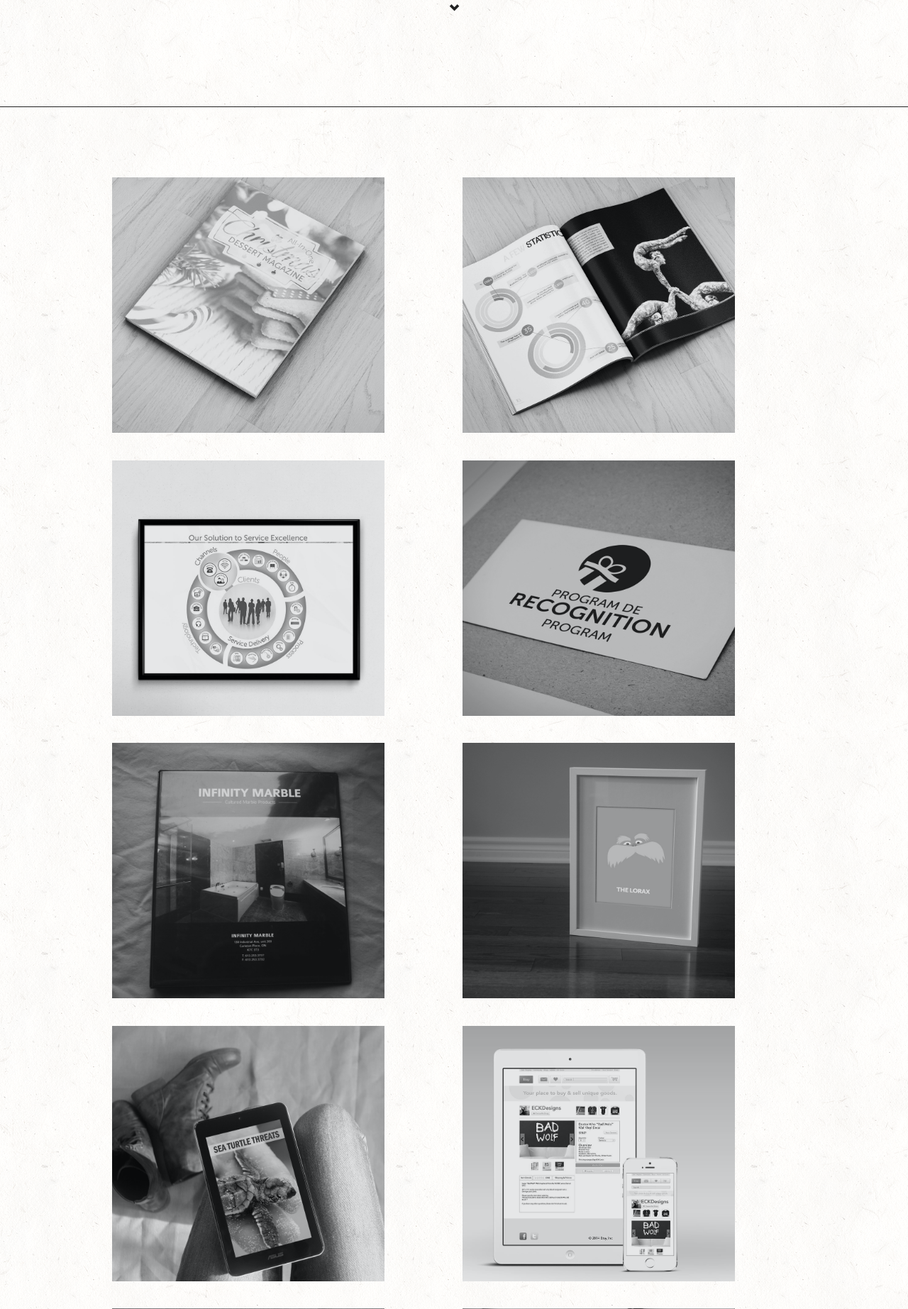
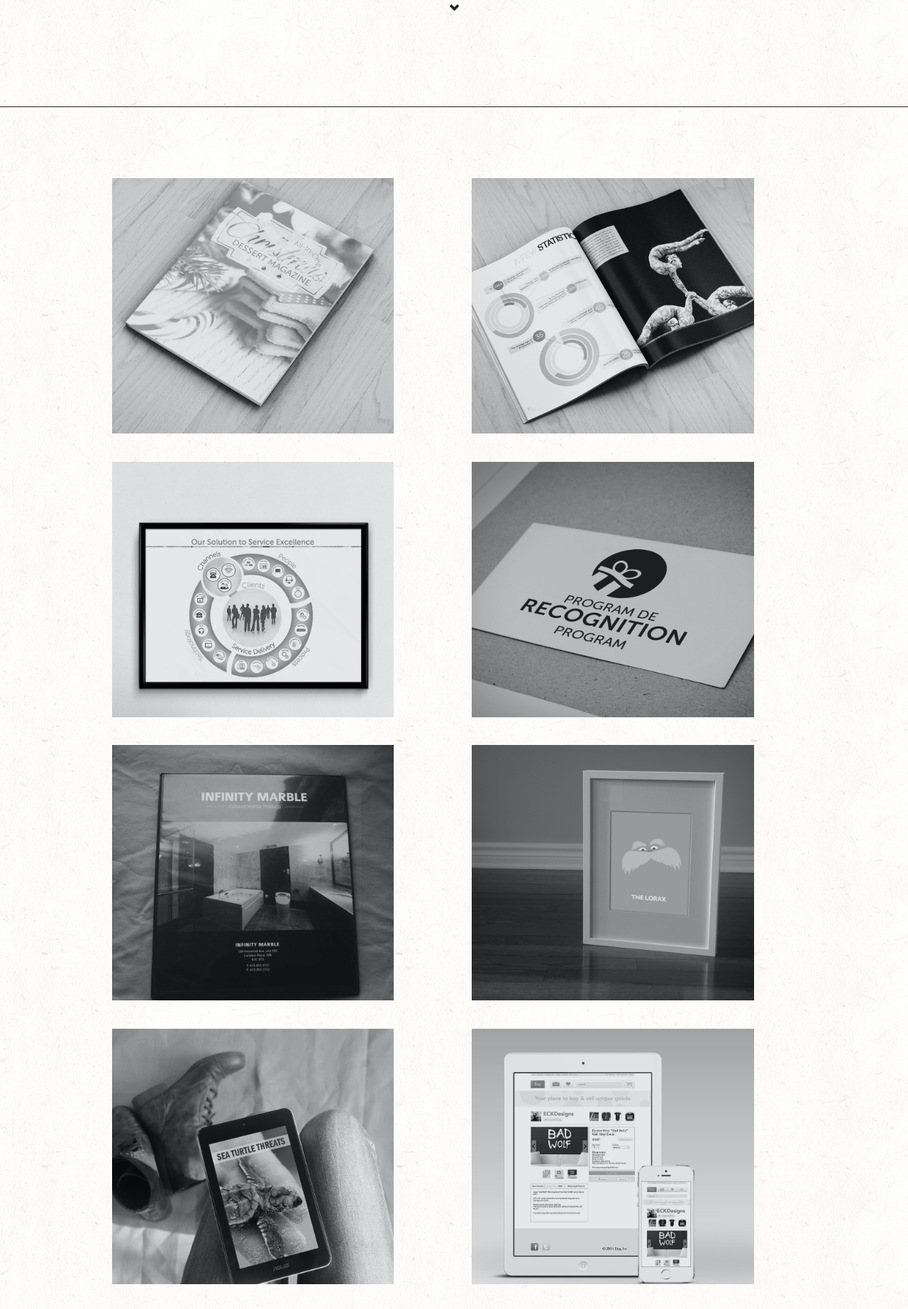
Before and after one commit to heartedmachine/melissaroy, a PHP site: page / in a window 1280 px wide. Shown: the part 1381-3226 px from the top of the page at 71% size. Run offline with PHP 8.4, Linux system fonts and the light colour scheme; some libraries are stand-ins or nearby versions.

Commit message:
fix(css): adjust width
change the col-sm from 45% to 43%

```diff
--- a/css/main.css
+++ b/css/main.css
@@ -459,7 +459,13 @@
 .col-sm-offset-1 {
 	margin: 0 80px 0 0;
 	}
+
+.col-sm-5 {
+	width: 43%
 }
+
+}
+
 
 @media (min-width: 992px) {
 	.container {
```
